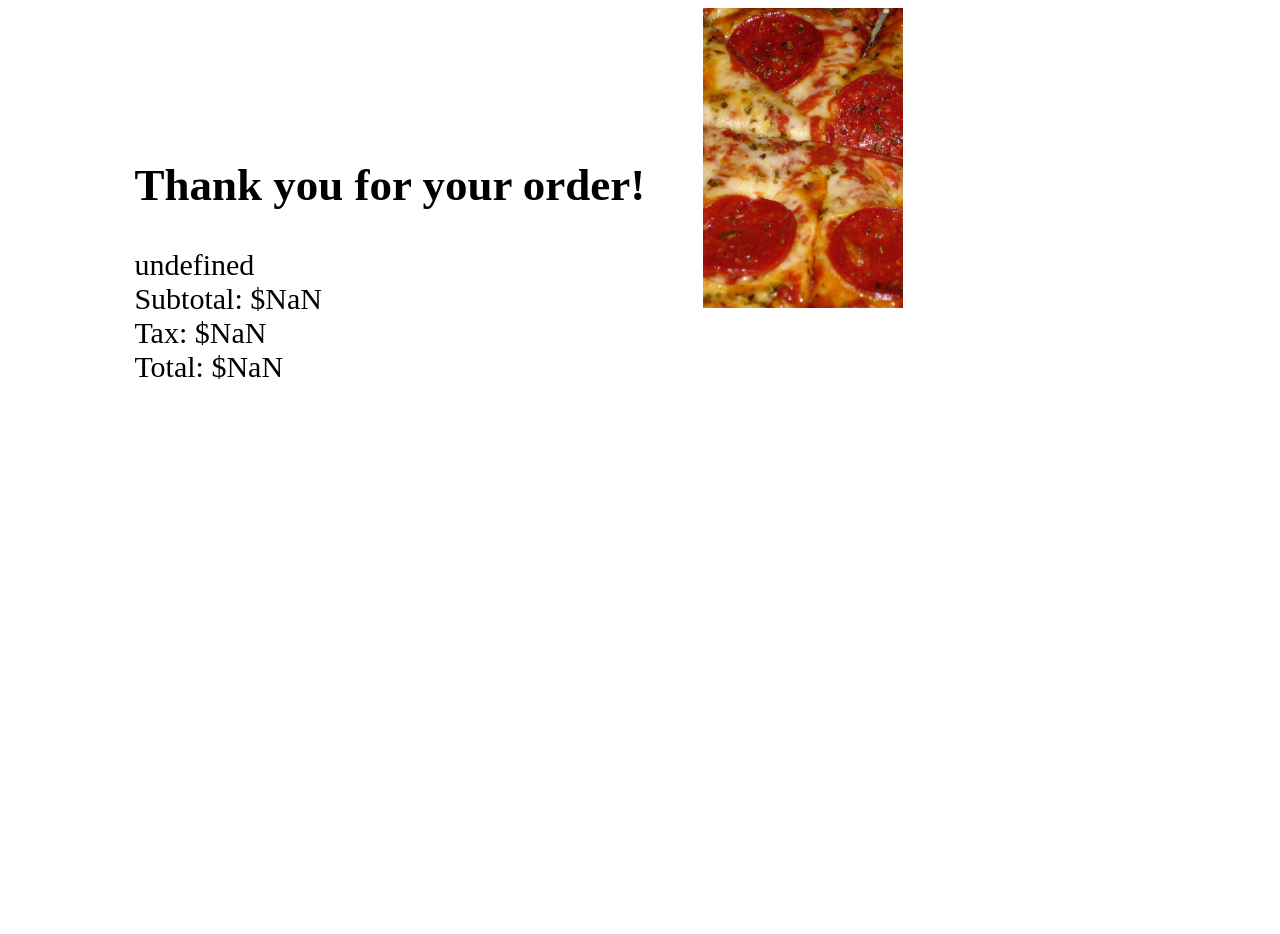
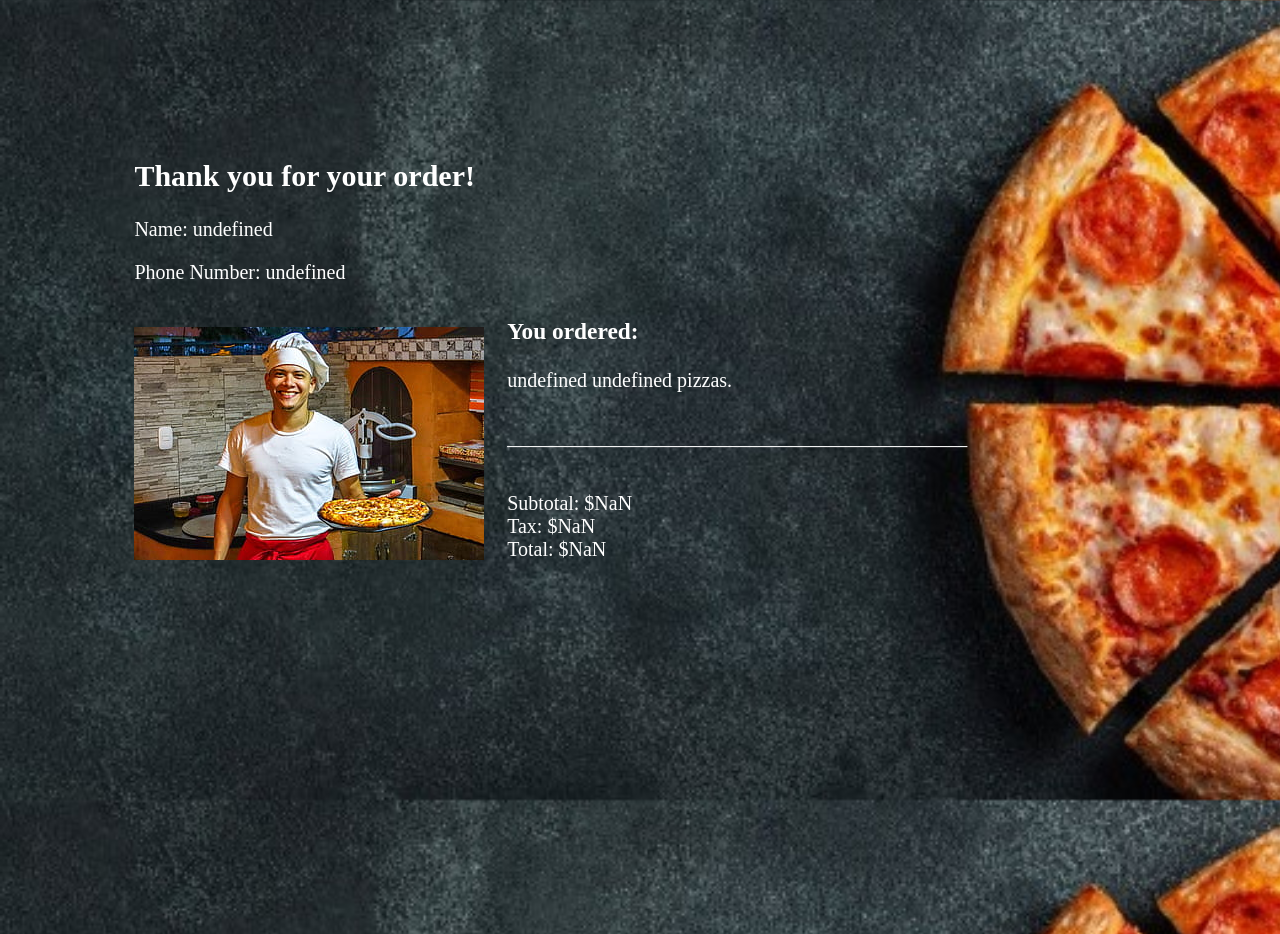
Before and after one commit to jamesdmedlock/jamesdmedlock.github.io, a plain HTML site: page thankyou.html in a window 1280 px wide. Before the commit the page ends 808 px from the top, so only its background shows below. Drawn offline with Linux system fonts and the light colour scheme.

Commit message:
initial commit

```diff
--- a/styles.css
+++ b/styles.css
@@ -25,9 +25,9 @@ body  {
 
 }
 
-img {
-    height:100%;
-    max-height: 300px;
+img .logo {
+    object-position: center;
+    margin-left: 2%;
 
 
 }
@@ -75,26 +75,33 @@ img {
 
 
 /* thank you page */
-.thankYou {
-    display: flex;
-    padding-left: 10%;
+
+
+.thankYouBody{
+
+    background: url("tasty-pepperoni-pizza-black-concrete-background_79782-102.jpg");
+    background-size: cover;
+    height:100%;
+    font-size: 20px;
 
 }
 
-.summary {
+.thankYou {
+    color:white;
+    padding-left: 10%;
     padding-top: 10%;
-    font-size: 30px;
-
-}
-.thankYou img {
-
-    object-fit: cover;
-    height: 100%;
-
 }
 
-.pizzaPic, .summary {
-    width:50%;
+.pizzaGuy {
+    float:left;
+    margin-top: 2%;
+    margin-right: 2%;
+}
 
-    justify-content: center;
+.youOrdered {
+    margin-top: 3%;
 }
+
+.breakLine {
+    margin-top: 3%;
+}
--- a/thankyou.html
+++ b/thankyou.html
@@ -4,43 +4,67 @@
 <head>
   <meta charset="utf-8">
   <script>
+    var query = window.location.search.substring(1);
+    var vars = query.split("&");
+
+    //var pair = vars.split("=");
+    pairsArray = [];
     function printQuery() {
-      var query = window.location.search.substring(1);
-      var vars = query.split("&");
 
+      //var pair = vars.split("=");
       for (var i = 0; i < vars.length; i++) {
         var pair = vars[i].split("=");
-          document.write(pair[1] + "<br />");
+        pairsArray.push(pair[1]);
+          //document.write(pair[0] + ": " + pair[1] + "<br />");
+
       }
+      document.getElementById("nameOrdered").innerHTML = "Name: " + pairsArray[0];
+      document.getElementById("phoneOrdered").innerHTML = "Phone Number: " + pairsArray[1];
+      document.getElementById('pizzaOrdered').innerHTML = pairsArray[3] + " " + pairsArray[2] + " pizzas.";
+
+
+
+
+
+
 
       price = 9.49;
       subTotal = (pair[1] * price);
       taxRate = .076;
       tax = subTotal * taxRate;
       total = subTotal + tax;
-      document.write("Subtotal:  $" + subTotal.toFixed(2) + "<br> Tax: $" + tax.toFixed(2) + "<br> Total: $" + total.toFixed(2) );
+      document.write("<br>Subtotal:  $" + subTotal.toFixed(2) + "<br> Tax: $" + tax.toFixed(2) + "<br> Total: $" + total.toFixed(2) );
     }
   </script>
   <link rel="stylesheet" href="styles.css" />
   <title></title>
 </head>
 
-<body>
+<body class="thankYouBody">
   <div class="container thankYou">
 
-    <div class="summary">
+
       <h2>Thank you for your order!</h2>
+
+      <p id="nameOrdered"> </p>
+      <p id="phoneOrdered"> </p>
+      <img class="pizzaGuy" src="pizza-guy.jpg" alt="Man holding fresh-baked pizza">
+      <h3 class="youOrdered">You ordered:</h3>
+      <p id="pizzaOrdered"> </p>
+
+      <p class="breakLine">______________________________________________ </p>
+
+
 
       <script>
         printQuery();
       </script>
 
 
-    </div>
 
-    <div>
-      <img src="pizzaPic.jpg" class="pizzaPic" alt="">
-    </div>
+
+      <!-- <img src="tasty-pepperoni-pizza-black-concrete-background_79782-102.jpg" class="pizzaPic" alt=""> -->
+
 
   </div>
 </body>
```
Also changed, not shown: app.js (+14 -4 lines), index.html (+36 -19 lines), cheechs_logo.png (added), cheese-pizza.jpg (added), cheesePizza.jpg (added), pepPizza.jpg (added), pepPizza2.jpg (added), pepperoni-pizza.jpg (added), pizza-guy.jpg (added), pizzaonline2.jpg (deleted), rsz_banner.jpg (deleted), rsz_pepperoni-pizza.jpg (added), tasty-pepperoni-pizza-black-concrete-background_79782-102.jpg (added).
